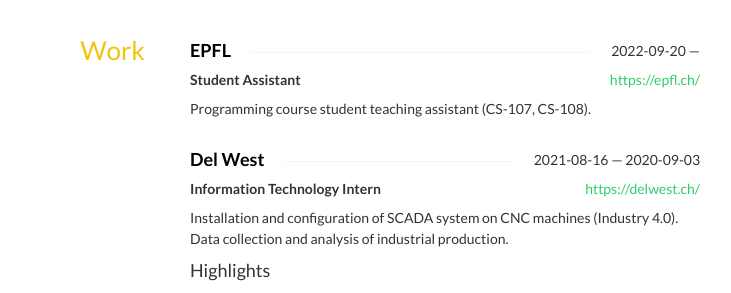
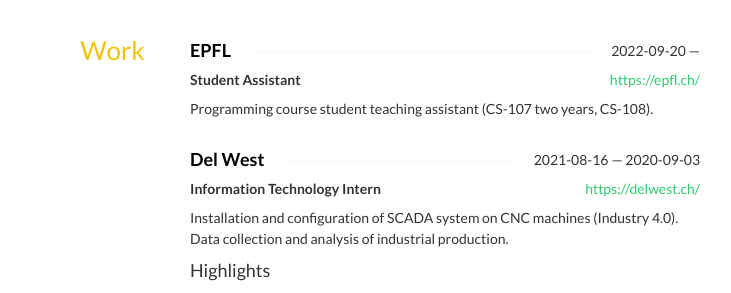
Before and after one commit to gruvw/portfolio, a Jekyll site: the page json_resume.html, which Jekyll copies as it is, in a window 1280 px wide and 1400 px high, scrolled down 451 px. Shown: the part 160-453 px from the top of the window, without its empty margins (285-1016 px from the left). Built offline with Jekyll 4.4.1, drawn with Linux system fonts in a browser that asks for light colours; nearby versions of some CDN libraries; a style sheet for code colours, icons or effects is not loaded; some of the changed text lies outside the part shown.

Commit message:
[ci skip] Built json_resume.html

```diff
--- a/json_resume.html
+++ b/json_resume.html
@@ -285,7 +285,7 @@ h4 span:first-child {
 					Student Assistant
 				</div>
 				<div class="summary">
-					<p>Programming course student teaching assistant (CS-107, CS-108).</p>
+					<p>Programming course student teaching assistant (CS-107 two years, CS-108).</p>
 				</div>
 			</div>
 			<div class="col-sm-12">
```
Also changed, not shown: other parts of json_resume.html (+3 -0 lines).
